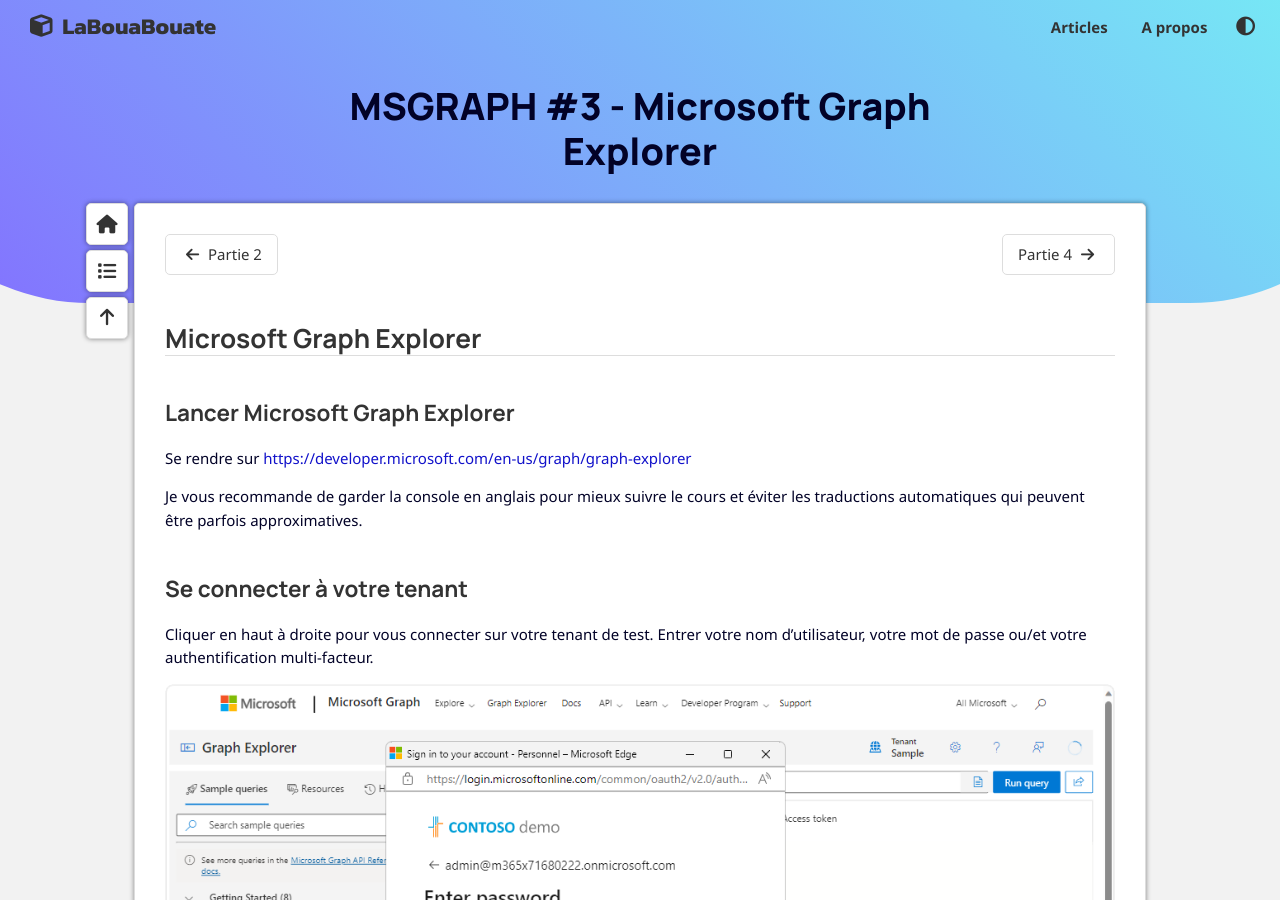
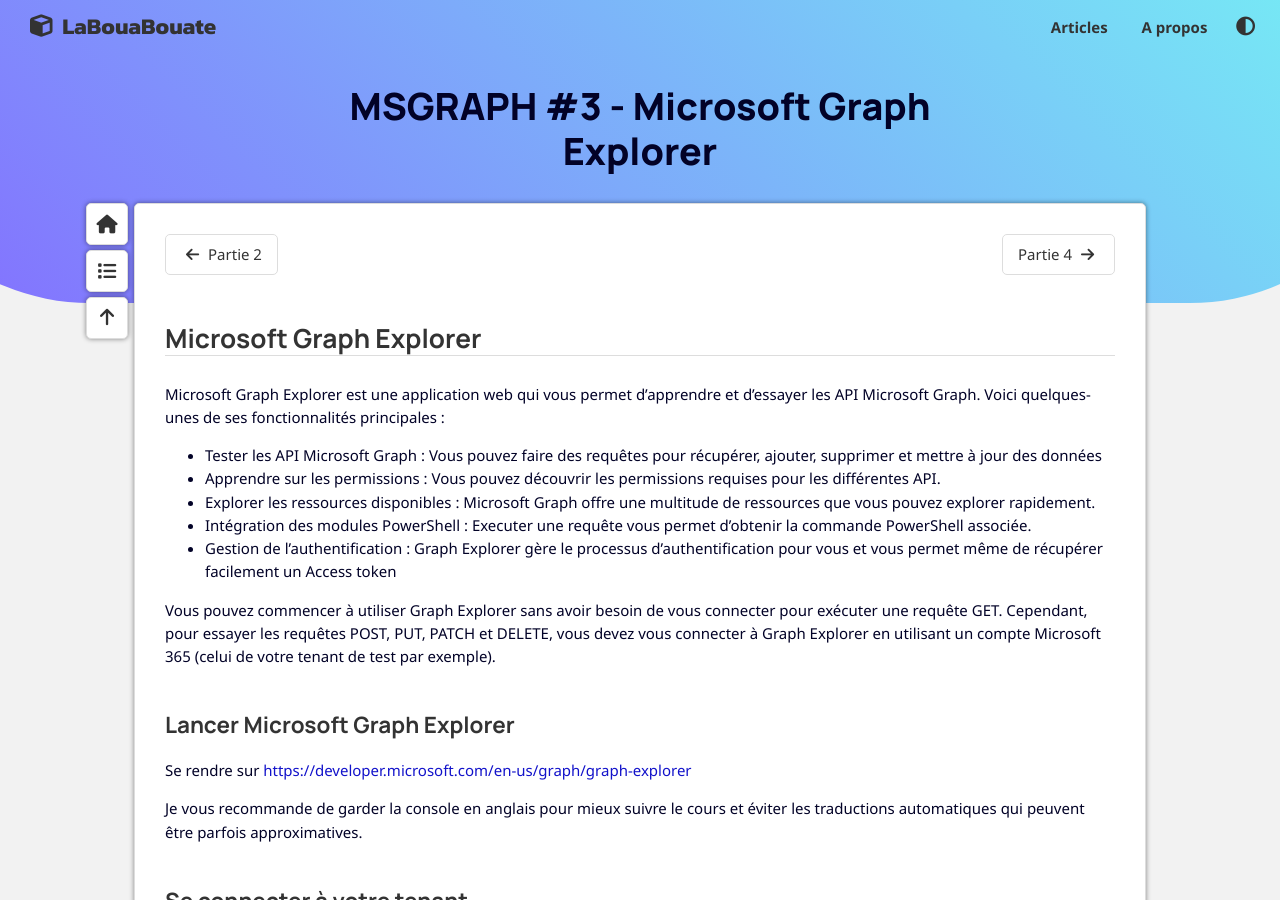
Before and after one commit to leobouard/leobouard.github.io, a Jekyll site: the page built from _posts/2023-09-17-cours-msgraph-003.md, in a window 1280 px wide and 900 px high. Built offline with Jekyll 4.4.1, drawn with Linux system fonts in a browser that asks for light colours; nearby versions of some CDN libraries; some web fonts are replaced.

Commit message:
Update 2023-09-17-cours-msgraph-003.md

```diff
--- a/_posts/2023-09-17-cours-msgraph-003.md
+++ b/_posts/2023-09-17-cours-msgraph-003.md
@@ -12,6 +12,16 @@
 ---
 
 ## Microsoft Graph Explorer
+
+Microsoft Graph Explorer est une application web qui vous permet d’apprendre et d’essayer les API Microsoft Graph. Voici quelques-unes de ses fonctionnalités principales :
+
+- Tester les API Microsoft Graph : Vous pouvez faire des requêtes pour récupérer, ajouter, supprimer et mettre à jour des données
+- Apprendre sur les permissions : Vous pouvez découvrir les permissions requises pour les différentes API.
+- Explorer les ressources disponibles : Microsoft Graph offre une multitude de ressources que vous pouvez explorer rapidement.
+- Intégration des modules PowerShell : Executer une requête vous permet d'obtenir la commande PowerShell associée.
+- Gestion de l’authentification : Graph Explorer gère le processus d’authentification pour vous et vous permet même de récupérer facilement un Access token
+
+Vous pouvez commencer à utiliser Graph Explorer sans avoir besoin de vous connecter pour exécuter une requête GET. Cependant, pour essayer les requêtes POST, PUT, PATCH et DELETE, vous devez vous connecter à Graph Explorer en utilisant un compte Microsoft 365 (celui de votre tenant de test par exemple).
 
 ### Lancer Microsoft Graph Explorer
 
```
